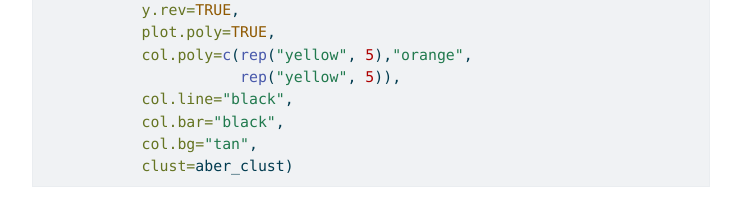
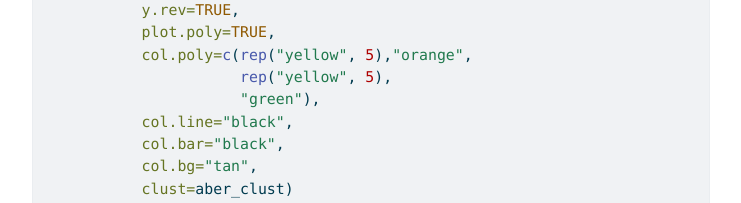
Before and after one commit to hoffmanick/PaleoConceptsTextBook, a plain HTML site: page chapters/chp1_stratplot.html in a window 1280 px wide. Shown: the part 11201-11404 px from the top of the page, without its empty margins (269-1010 px from the left). Drawn offline with Linux system fonts and the light colour scheme.

Commit message:
updated summary color

```diff
--- a/chapters/chp1_stratplot.html
+++ b/chapters/chp1_stratplot.html
@@ -458,11 +458,12 @@ pre > code.sourceCode > span > a:first-child::before { text-decoration: underlin
 <span id="cb12-17"><a href="#cb12-17" aria-hidden="true" tabindex="-1"></a>           <span class="at">y.rev=</span><span class="cn">TRUE</span>, </span>
 <span id="cb12-18"><a href="#cb12-18" aria-hidden="true" tabindex="-1"></a>           <span class="at">plot.poly=</span><span class="cn">TRUE</span>,</span>
 <span id="cb12-19"><a href="#cb12-19" aria-hidden="true" tabindex="-1"></a>           <span class="at">col.poly=</span><span class="fu">c</span>(<span class="fu">rep</span>(<span class="st">"yellow"</span>, <span class="dv">5</span>),<span class="st">"orange"</span>,</span>
-<span id="cb12-20"><a href="#cb12-20" aria-hidden="true" tabindex="-1"></a>                      <span class="fu">rep</span>(<span class="st">"yellow"</span>, <span class="dv">5</span>)),</span>
-<span id="cb12-21"><a href="#cb12-21" aria-hidden="true" tabindex="-1"></a>           <span class="at">col.line=</span><span class="st">"black"</span>,</span>
-<span id="cb12-22"><a href="#cb12-22" aria-hidden="true" tabindex="-1"></a>           <span class="at">col.bar=</span><span class="st">"black"</span>,</span>
-<span id="cb12-23"><a href="#cb12-23" aria-hidden="true" tabindex="-1"></a>           <span class="at">col.bg=</span><span class="st">"tan"</span>,</span>
-<span id="cb12-24"><a href="#cb12-24" aria-hidden="true" tabindex="-1"></a>           <span class="at">clust=</span>aber_clust)</span></code><button title="Copy to Clipboard" class="code-copy-button"><i class="bi"></i></button></pre></div>
+<span id="cb12-20"><a href="#cb12-20" aria-hidden="true" tabindex="-1"></a>                      <span class="fu">rep</span>(<span class="st">"yellow"</span>, <span class="dv">5</span>),</span>
+<span id="cb12-21"><a href="#cb12-21" aria-hidden="true" tabindex="-1"></a>                      <span class="st">"green"</span>),</span>
+<span id="cb12-22"><a href="#cb12-22" aria-hidden="true" tabindex="-1"></a>           <span class="at">col.line=</span><span class="st">"black"</span>,</span>
+<span id="cb12-23"><a href="#cb12-23" aria-hidden="true" tabindex="-1"></a>           <span class="at">col.bar=</span><span class="st">"black"</span>,</span>
+<span id="cb12-24"><a href="#cb12-24" aria-hidden="true" tabindex="-1"></a>           <span class="at">col.bg=</span><span class="st">"tan"</span>,</span>
+<span id="cb12-25"><a href="#cb12-25" aria-hidden="true" tabindex="-1"></a>           <span class="at">clust=</span>aber_clust)</span></code><button title="Copy to Clipboard" class="code-copy-button"><i class="bi"></i></button></pre></div>
 <div class="cell-output-display">
 <div>
 <figure class="figure">
```
Also changed, not shown: search.json (+1 -1 lines), chapters/chp1_stratplot_files/figure-html/twelve-1.png, 3 other files.
